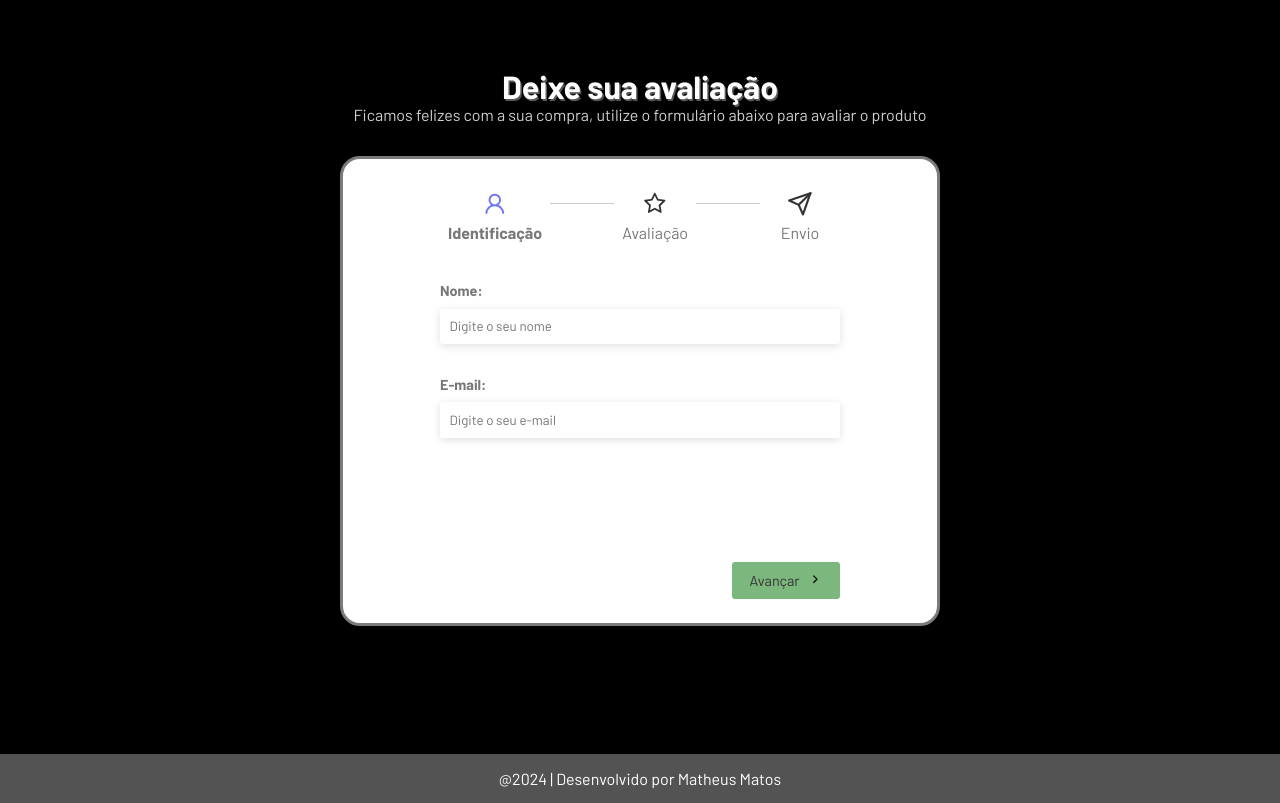
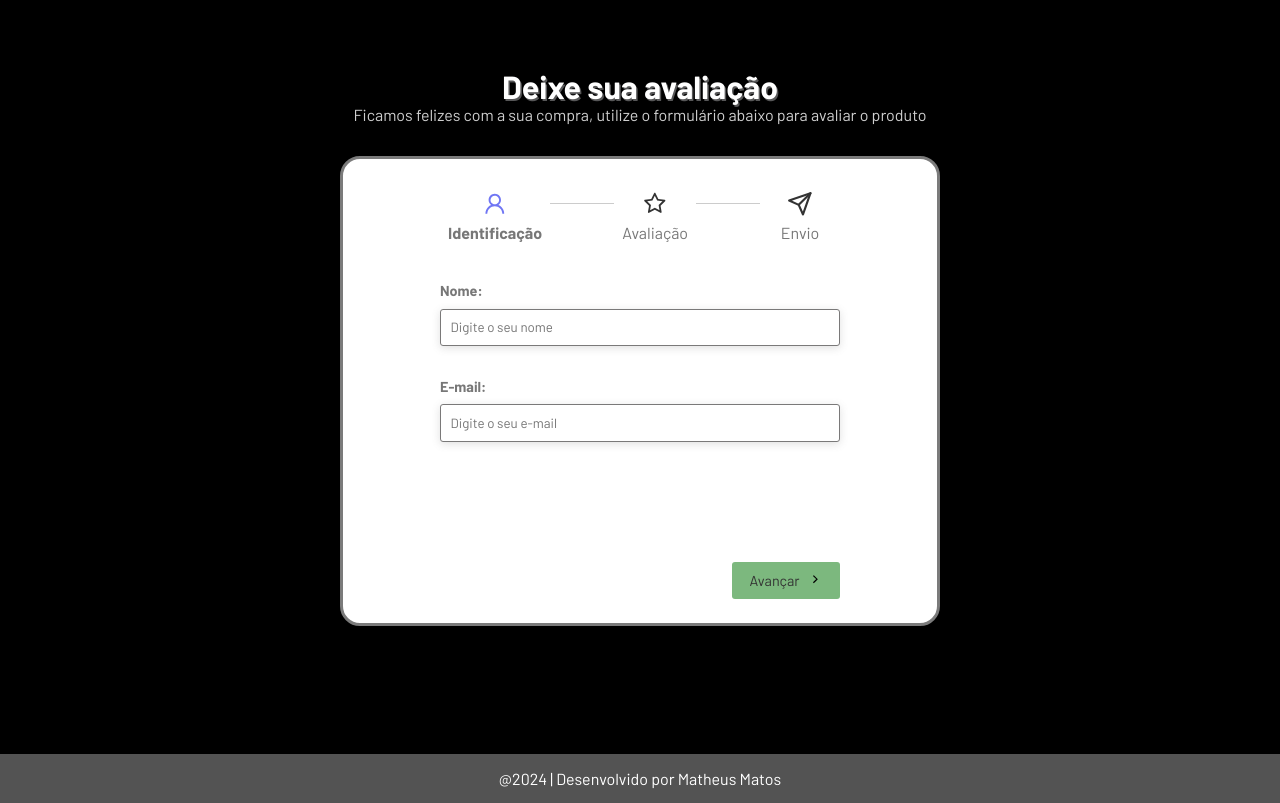
Before and after one commit to matheusmatosr/form_multistep, a React (Vite) app: page / in a window 1280 px wide. Built offline with nearby package versions, Linux system fonts and the light colour scheme.

Commit message:
feat: style

```diff
--- a/src/style/App.css
+++ b/src/style/App.css
@@ -57,6 +57,7 @@ textarea {
   padding: 0.6rem;
   border: none;
   border-radius: 3px;
+  border: 1px solid rgb(122, 121, 121);
   box-shadow: rgba(99, 99, 99, 0.2) 0px 2px 8px 0px;
 }
 
```
